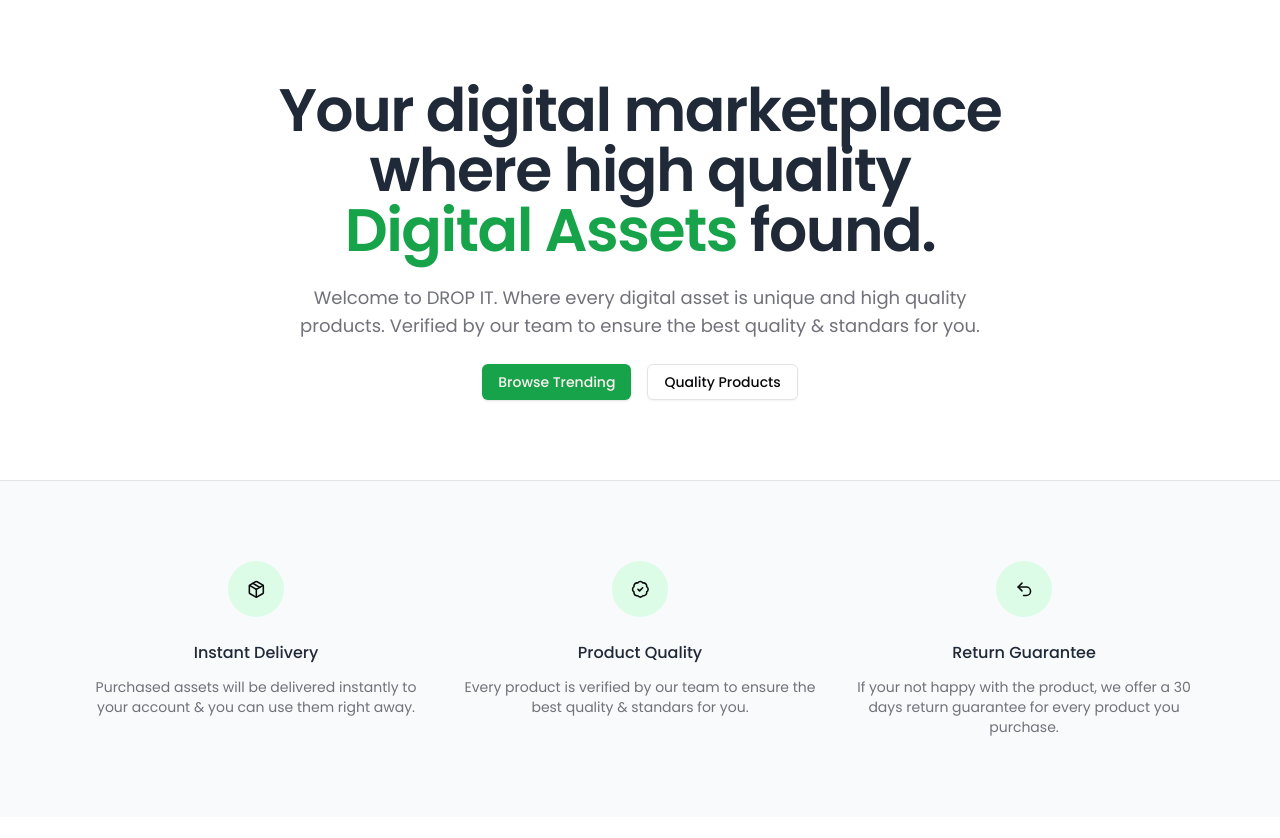
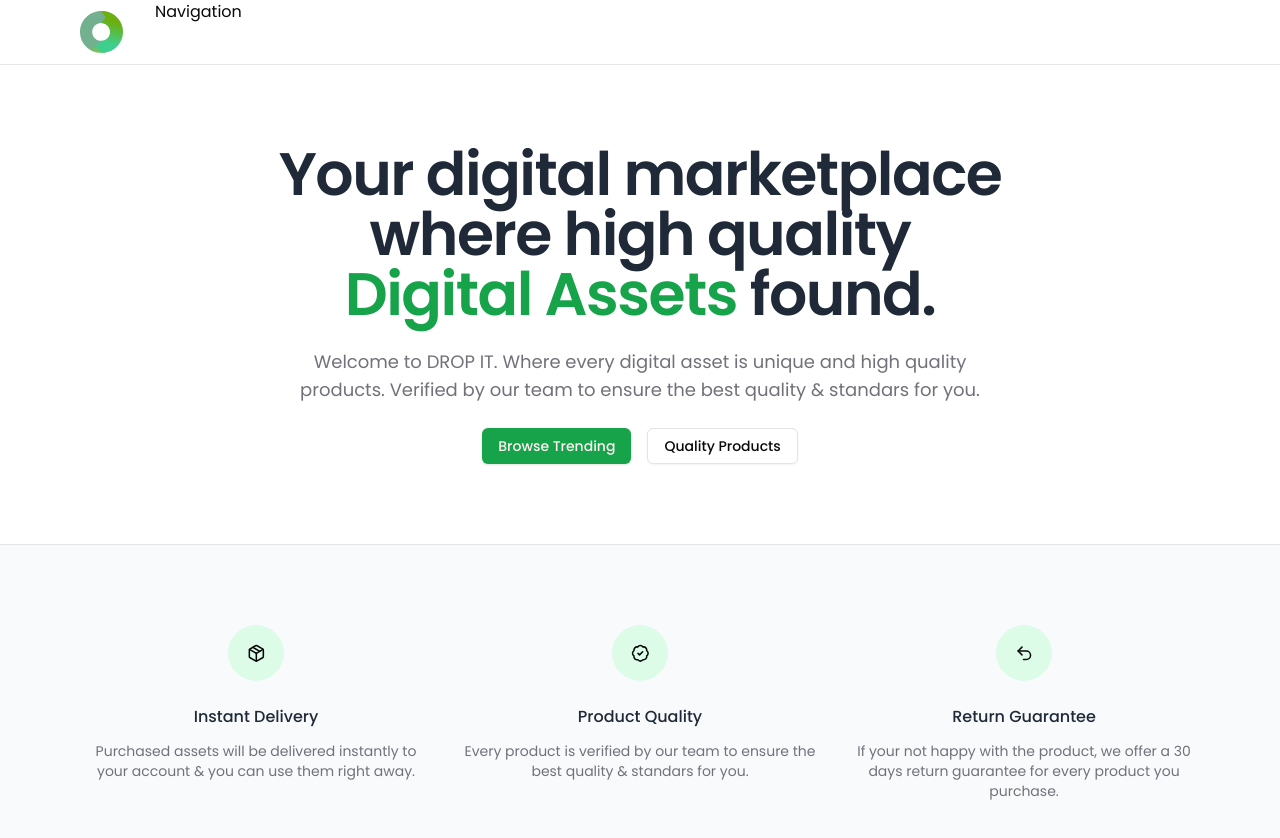
Before and after one commit to iEarlG/dropit, a Next.js app: page / in a window 1280 px wide. Shown: the top 838 px of the page. Before the commit the page ends 817 px from the top, so only its background shows below. Built offline with nearby package versions, Linux system fonts and the light colour scheme.

Commit message:
3: Navbar

```diff
--- a/app/layout.tsx
+++ b/app/layout.tsx
@@ -4,6 +4,7 @@
 import { Poppins } from 'next/font/google'
 
 import { cn } from '@/lib/utils'
+import Navbar from '@/components/Navbar'
 
 const poppins = Poppins({
   subsets: ['latin'],
@@ -25,6 +26,7 @@
     <html lang="en" className="h-full">
       <body className={cn("relative h-full font-sans antialiased", poppins.className)}>
         <main className="relative flex flex-col min-h-screen">
+          <Navbar />
           <div className="flex-grow flex-1">{children}</div>
         </main>
       </body>
--- /dev/null
+++ b/components/Navbar.tsx
@@ -0,0 +1,36 @@
+
+import Image from "next/image";
+import Link from "next/link";
+
+import { Wrapper } from "@/components/style/Wrapper";
+import { Navigation } from "@/components/Navigation";
+
+const Navbar = () => {
+    return (
+        <div className="h-16 bg-white sticky z-50 top-0 inset-x-0">
+            <header className="relative bg-white">
+                <div className="border-b border-gray-200">
+                    <Wrapper>
+                        <div className="flex h-16 items-center">
+                            <div className="flex ml-4 md:ml-0">
+                                <Link href="/">
+                                    <Image
+                                        alt="Drop IT Logo"
+                                        src="/dropit.svg"
+                                        height={43}
+                                        width={43}
+                                    />
+                                </Link>
+                            </div>
+                            <div className="hidden z-50 lg:ml-8 lg:block lg:self-stretch">
+                                <Navigation />
+                            </div>
+                        </div>
+                    </Wrapper>
+                </div>
+            </header>
+        </div>
+    );
+}
+
+export default Navbar;
--- /dev/null
+++ b/components/Navigation.tsx
@@ -0,0 +1,10 @@
+"use client"
+
+
+export const Navigation = () => {
+    return (
+        <div className="flex h-full gap-4">
+            Navigation
+        </div>
+    )
+}
```
Also changed, not shown: public/dropit.svg (added).
